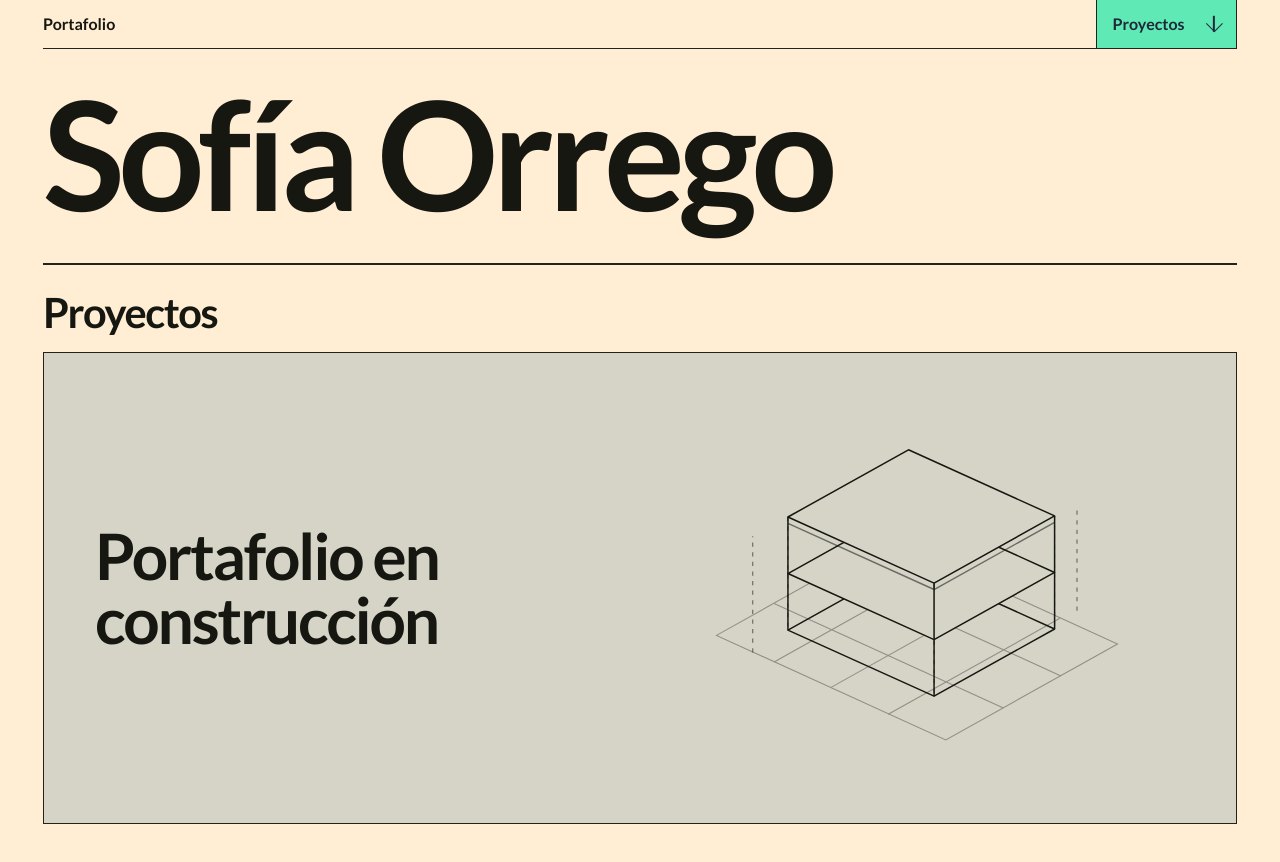
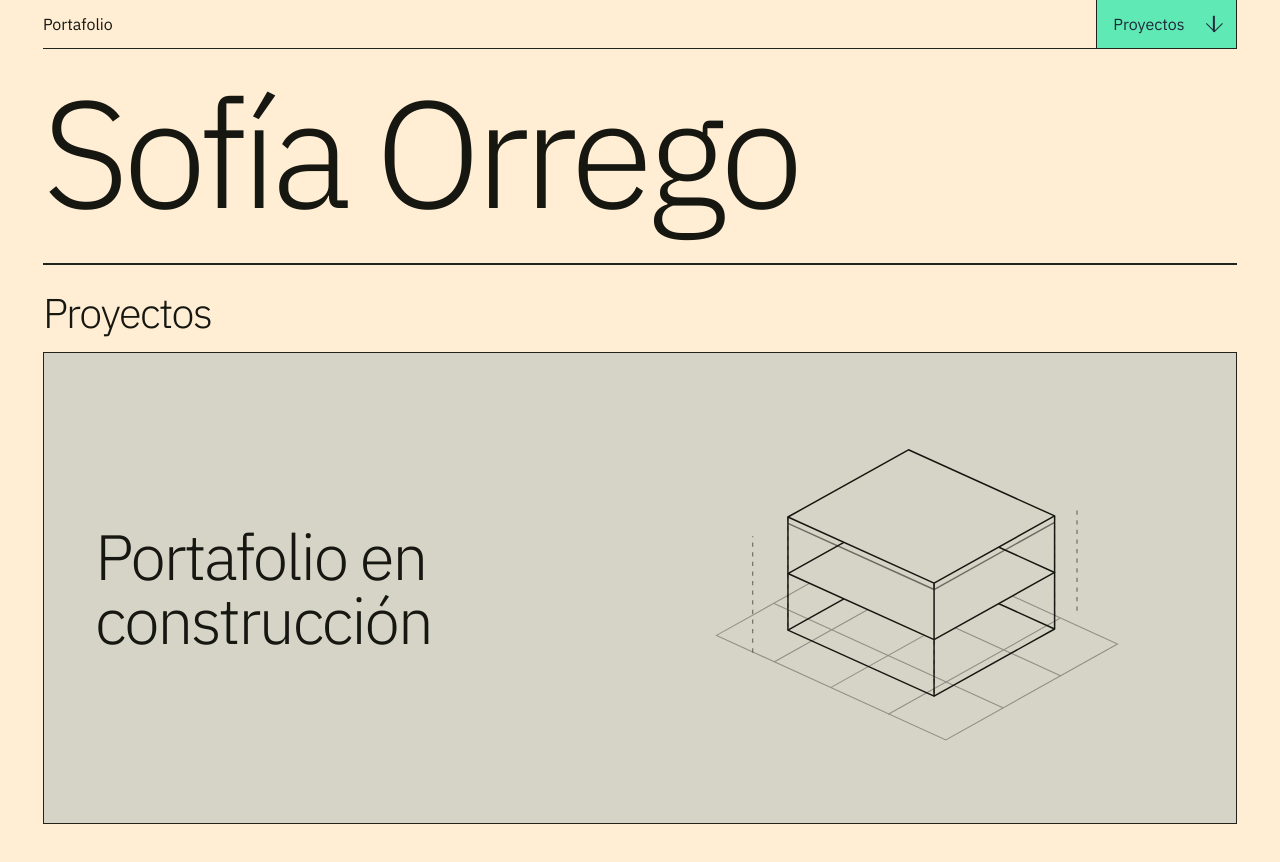
Before and after one commit to sofiaorrego/sofiaorrego.github.io, a Next.js app: page / in a window 1280 px wide. Shown: the top 862 px of the page. Built offline with nearby package versions, Linux system fonts and the light colour scheme.

Commit message:
Aplica IBM Plex Sans Light al portafolio

```diff
--- a/app/globals.css
+++ b/app/globals.css
@@ -12,13 +12,14 @@
   --color-accent: var(--color-emerald-300);
   --color-accent-hover: var(--color-emerald-400);
   --color-on-accent: var(--color-gray-800);
-  --font-display: var(--font-lato);
-  --font-sans: var(--font-lato);
+  --font-display: var(--font-ibm-plex-sans);
+  --font-sans: var(--font-ibm-plex-sans);
 }
 
 body {
   background: var(--color-paper);
   color: var(--color-ink);
+  font-weight: 300;
 }
 
 :focus-visible {
@@ -52,13 +53,12 @@ body {
 
 .masthead-bar {
   border-bottom: 1px solid var(--color-rule);
-  font-weight: 700;
+  font-weight: 400;
 }
 
 .masthead h1 {
   padding-block: clamp(1.15rem, 2.65vw, 3.4rem) clamp(1.5rem, 3.3vw, 3.8rem);
   font-size: clamp(2.9rem, 11.85vw, 9.5rem);
-  font-weight: 700;
   line-height: 0.91;
   letter-spacing: -0.04em;
   overflow-wrap: anywhere;
@@ -75,7 +75,7 @@ body {
   border-inline: 1px solid var(--color-rule);
   background: var(--color-accent);
   color: var(--color-on-accent);
-  font-weight: 700;
+  font-weight: 400;
 }
 
 .section-link:hover,
@@ -123,7 +123,6 @@ body {
 
 .work-heading h2 {
   font-size: clamp(1.65rem, 3.25vw, 2.75rem);
-  font-weight: 700;
   line-height: 1.05;
   letter-spacing: -0.035em;
 }
@@ -131,6 +130,7 @@ body {
 .work-heading span {
   color: var(--color-muted);
   font-size: 0.875rem;
+  font-weight: 400;
 }
 
 .project-collage {
@@ -183,7 +183,6 @@ body {
   align-self: center;
   padding: 0.63rem 0.7rem 0.72rem;
   font-size: clamp(1rem, 1.6vw, 1.4rem);
-  font-weight: 700;
   line-height: 1.12;
   overflow-wrap: anywhere;
 }
@@ -242,7 +241,7 @@ body {
   padding-left: clamp(1rem, 3.25vw, 2.25rem);
   border-bottom: 1px solid var(--color-rule);
   background: var(--color-paper);
-  font-weight: 700;
+  font-weight: 400;
 }
 
 .project-close {
@@ -289,7 +288,6 @@ body {
   max-width: 18ch;
   margin-bottom: 1.1rem;
   font-size: clamp(2rem, 5.5vw, 4.9rem);
-  font-weight: 700;
   line-height: 0.98;
   letter-spacing: -0.04em;
   overflow-wrap: anywhere;
@@ -326,7 +324,6 @@ body {
 .construction-notice h3 {
   max-width: 12ch;
   font-size: clamp(1.85rem, 5vw, 4.5rem);
-  font-weight: 700;
   line-height: 1;
   letter-spacing: -0.035em;
 }
--- a/app/layout.tsx
+++ b/app/layout.tsx
@@ -3,15 +3,11 @@ import localFont from "next/font/local";
 import type { ReactNode } from "react";
 import "./globals.css";
 
-const lato = localFont({
-  src: [
-    { path: "./fonts/lato-regular.woff2", weight: "400", style: "normal" },
-    { path: "./fonts/lato-italic.woff2", weight: "400", style: "italic" },
-    { path: "./fonts/lato-bold.woff2", weight: "700", style: "normal" },
-  ],
-  variable: "--font-lato",
+const ibmPlexSans = localFont({
+  src: "./fonts/ibm-plex-sans.woff2",
+  weight: "300 400",
+  variable: "--font-ibm-plex-sans",
   display: "swap",
-  preload: false,
 });
 
 export const metadata: Metadata = {
@@ -21,7 +17,7 @@ export const metadata: Metadata = {
 
 export default function RootLayout({ children }: Readonly<{ children: ReactNode }>) {
   return (
-    <html lang="es" className={lato.variable}>
+    <html lang="es" className={ibmPlexSans.variable}>
       <body>{children}</body>
     </html>
   );
```
Also changed, not shown: .impeccable/design.json, .impeccable/surfaces/app-page-tsx.md, app/fonts/ibm-plex-sans.woff2 (added), public/licenses/ibm-plex-sans.txt (added), 1 other file (tests, documents, lock files or other folders).
